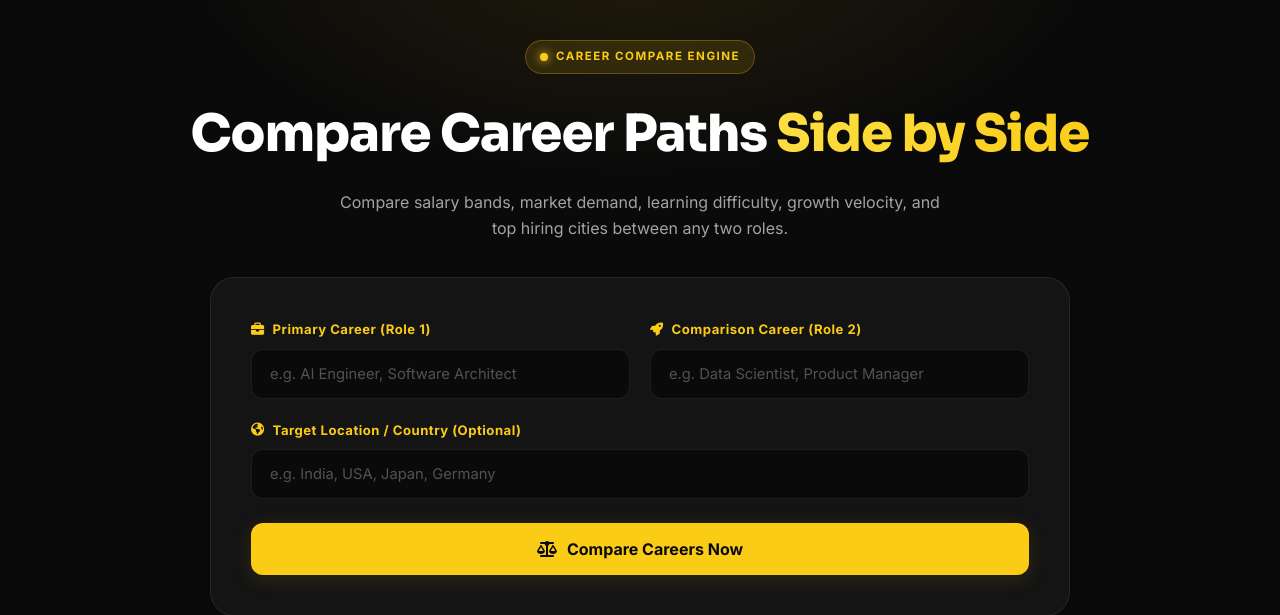
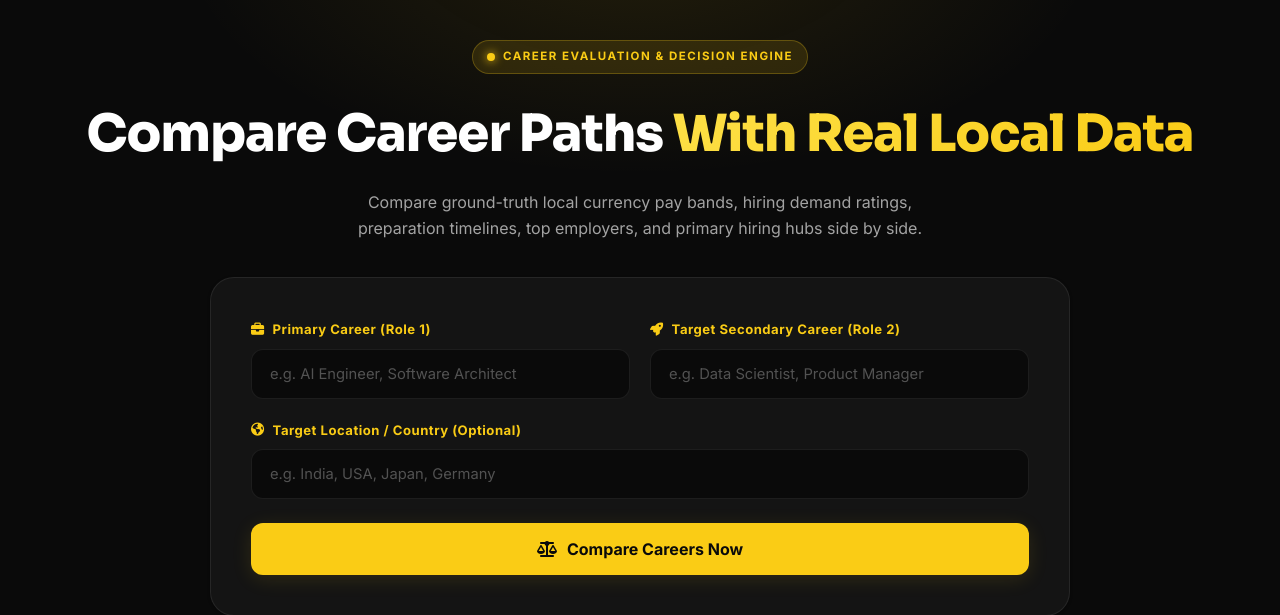
Before and after one commit to shubhodbirajdar928-hash/CareerVerse-AI, a Flask app: page /compare in a window 1280 px wide. Shown: the part 64-679 px from the top of the page. Run offline with Flask 3, Linux system fonts and the light colour scheme; some libraries are stand-ins or nearby versions.

Commit message:
Fix JS ReferenceError and launch complete Compare Career Page overhaul with authentic local data

```diff
--- a/static/js/career_compare.js
+++ b/static/js/career_compare.js
@@ -113,6 +113,20 @@ country: country
 
 
 
+
+        const c1 = data.career1 || {};
+        const c2 = data.career2 || {};
+        const c1Name = c1.name || career1 || "Role 1";
+        const c2Name = c2.name || career2 || "Role 2";
+
+        const c1Orgs = Array.isArray(c1.organizations) ? c1.organizations.slice(0, 3).map(o => typeof o === 'object' ? (o.name || JSON.stringify(o)) : o).join(", ") : "Top Sector Employers";
+        const c2Orgs = Array.isArray(c2.organizations) ? c2.organizations.slice(0, 3).map(o => typeof o === 'object' ? (o.name || JSON.stringify(o)) : o).join(", ") : "Top Sector Employers";
+
+        const c1Cities = Array.isArray(c1.top_cities) ? c1.top_cities.slice(0, 3).map(c => typeof c === 'object' ? (c.city || c.name || "Hub") : c).join(", ") : "Global Cities";
+        const c2Cities = Array.isArray(c2.top_cities) ? c2.top_cities.slice(0, 3).map(c => typeof c === 'object' ? (c.city || c.name || "Hub") : c).join(", ") : "Global Cities";
+
+        const c1Bench = c1.salary_benchmark || {};
+        const c2Bench = c2.salary_benchmark || {};
 
         result.innerHTML = `
         <div class="compare-grid">
--- a/templates/career_compare.html
+++ b/templates/career_compare.html
@@ -24,11 +24,11 @@
 <section class="compare-page reveal">
     <div class="hero-badge">
         <span></span>
-        CAREER COMPARE ENGINE
+        CAREER EVALUATION & DECISION ENGINE
     </div>
 
-    <h1>Compare Career Paths <span>Side by Side</span></h1>
-    <p>Compare salary bands, market demand, learning difficulty, growth velocity, and top hiring cities between any two roles.</p>
+    <h1>Compare Career Paths <span>With Real Local Data</span></h1>
+    <p>Compare ground-truth local currency pay bands, hiring demand ratings, preparation timelines, top employers, and primary hiring hubs side by side.</p>
 
     <div class="compare-form-container">
         <div class="compare-inputs-grid">
@@ -38,7 +38,7 @@
             </div>
 
             <div class="compare-input-group">
-                <label for="career2"><i class="fa-solid fa-rocket"></i> Comparison Career (Role 2)</label>
+                <label for="career2"><i class="fa-solid fa-rocket"></i> Target Secondary Career (Role 2)</label>
                 <input type="text" id="career2" class="compare-input" placeholder="e.g. Data Scientist, Product Manager">
             </div>
 
```
